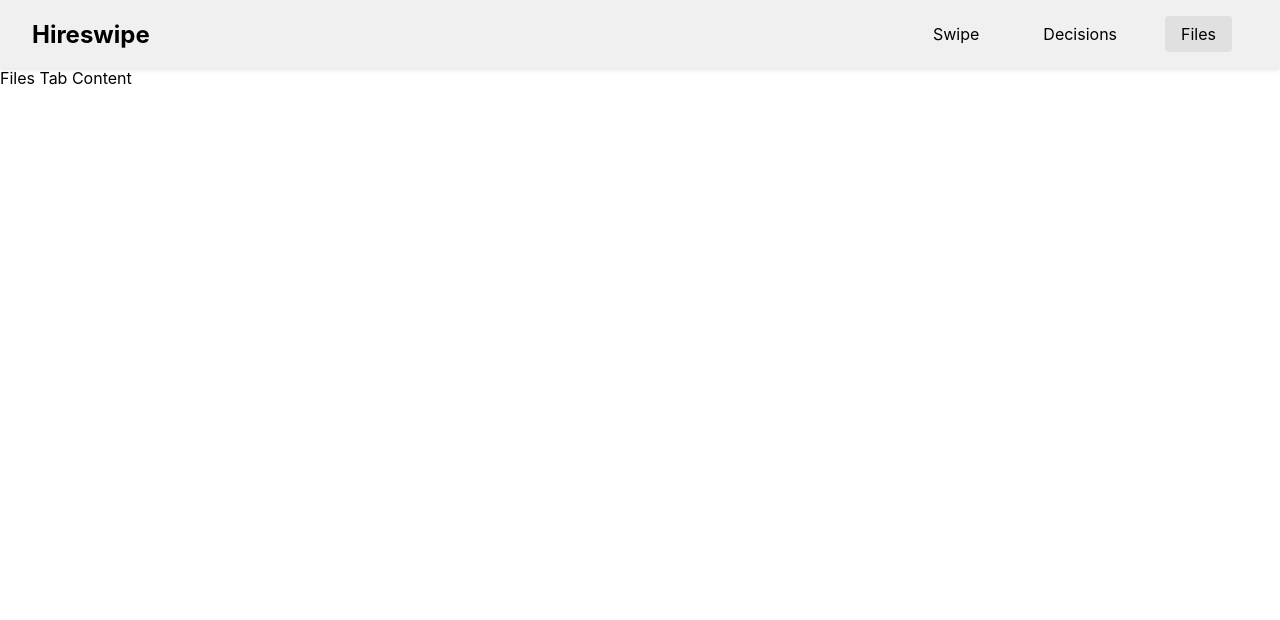
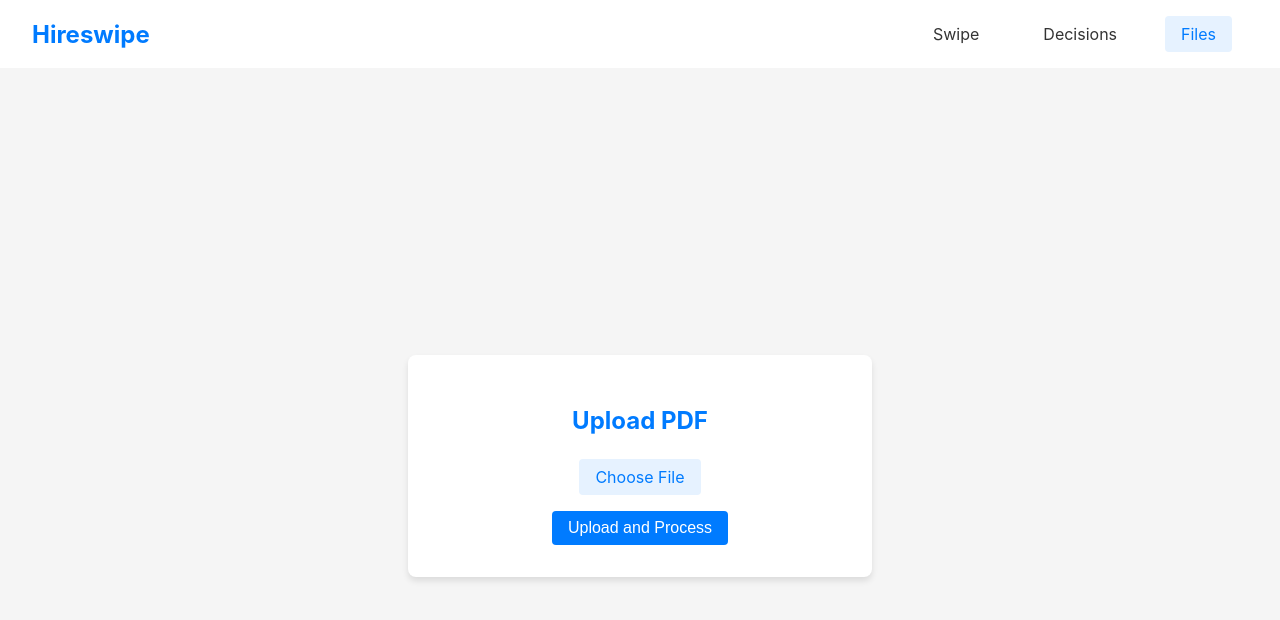
Before and after one commit to CheeseFone/hireswipe, a React (Create React App) app: page / in a window 1280 px wide. Both pictures are taken after a click on the item "Files". Shown: the top 620 px of the page. Built offline with nearby package versions, Linux system fonts and the light colour scheme.

Commit message:
files ui

```diff
--- a/src/App.tsx
+++ b/src/App.tsx
@@ -1,4 +1,4 @@
-import React, { useState, useEffect } from 'react';
+import React, { useState, useEffect, useCallback } from 'react';
 import Card from './Card';
 import leftImage from './imgs/left.png';
 import rightImage from './imgs/right.png';
@@ -87,6 +87,58 @@ const DecisionsView: React.FC<{ decisions: Decision[] }> = ({ decisions }) => {
   );
 };
 
+const FilesView: React.FC = () => {
+  const [selectedFile, setSelectedFile] = useState<File | null>(null);
+
+  const handleFileChange = (event: React.ChangeEvent<HTMLInputElement>) => {
+    const file = event.target.files?.[0];
+    if (file && file.type === 'application/pdf') {
+      setSelectedFile(file);
+    } else {
+      alert('Please select a PDF file.');
+      event.target.value = '';
+    }
+  };
+
+  const handleUpload = useCallback(() => {
+    if (selectedFile) {
+      const reader = new FileReader();
+      reader.onload = async (e) => {
+        const text = e.target?.result;
+        console.log('Processed PDF content:', text);
+        // Here you would typically send the text to a server for further processing
+      };
+      reader.readAsText(selectedFile);
+    }
+  }, [selectedFile]);
+
+  return (
+    <div style={filesViewStyle}>
+      <div style={fileUploadBoxStyle}>
+        <h2 style={fileUploadTitleStyle}>Upload PDF</h2>
+        <input
+          type="file"
+          accept=".pdf"
+          onChange={handleFileChange}
+          style={fileInputStyle}
+          id="file-input"
+        />
+        <label htmlFor="file-input" style={fileInputLabelStyle}>
+          Choose File
+        </label>
+        <button
+          onClick={handleUpload}
+          style={uploadButtonStyle}
+          disabled={!selectedFile}
+        >
+          Upload and Process
+        </button>
+        {selectedFile && <p style={selectedFileTextStyle}>Selected file: {selectedFile.name}</p>}
+      </div>
+    </div>
+  );
+};
+
 const App: React.FC = () => {
   const [activeTab, setActiveTab] = useState('Swipe');
   const [cards, setCards] = useState([
@@ -115,7 +167,7 @@ const App: React.FC = () => {
       <div style={contentStyle}>
         {activeTab === 'Swipe' && <SwipeView cards={cards} handleDelete={handleDelete} />}
         {activeTab === 'Decisions' && <DecisionsView decisions={decisions} />}
-        {activeTab === 'Files' && <div>Files Tab Content</div>}
+        {activeTab === 'Files' && <FilesView />}
       </div>
     </div>
   );
@@ -125,7 +177,7 @@ const appContainerStyle: React.CSSProperties = {
   height: '100vh',
   display: 'flex',
   flexDirection: 'column',
-  backgroundColor: 'white',
+  backgroundColor: '#f5f5f5',
   userSelect: 'none',
   overflow: 'hidden',
 };
@@ -135,13 +187,14 @@ const navStyle: React.CSSProperties = {
   justifyContent: 'space-between',
   alignItems: 'center',
   padding: '1rem 2rem',
-  backgroundColor: '#f0f0f0',
+  backgroundColor: '#ffffff',
   boxShadow: '0 2px 4px rgba(0,0,0,0.1)',
 };
 
 const logoStyle: React.CSSProperties = {
   fontSize: '1.5rem',
   fontWeight: 'bold',
+  color: '#007bff',
 };
 
 const tabListStyle: React.CSSProperties = {
@@ -156,8 +209,9 @@ const tabItemStyle = (isActive: boolean): React.CSSProperties => ({
   padding: '0.5rem 1rem',
   cursor: 'pointer',
   borderRadius: '4px',
-  backgroundColor: isActive ? '#e0e0e0' : 'transparent',
-  transition: 'background-color 0.3s',
+  backgroundColor: isActive ? '#e6f2ff' : 'transparent',
+  color: isActive ? '#007bff' : '#333',
+  transition: 'all 0.3s',
 });
 
 const contentStyle: React.CSSProperties = {
@@ -204,6 +258,7 @@ const decisionsViewStyle: React.CSSProperties = {
   display: 'flex',
   width: '100%',
   height: '100%',
+  backgroundColor: '#f5f5f5',
 };
 
 const columnStyle: React.CSSProperties = {
@@ -215,14 +270,73 @@ const columnStyle: React.CSSProperties = {
 const columnHeaderStyle: React.CSSProperties = {
   textAlign: 'center',
   marginBottom: '1rem',
+  color: '#007bff',
 };
 
 const decisionCardStyle: React.CSSProperties = {
-  backgroundColor: '#f0f0f0',
+  backgroundColor: '#ffffff',
   borderRadius: '8px',
   padding: '1rem',
   marginBottom: '1rem',
   boxShadow: '0 2px 4px rgba(0,0,0,0.1)',
 };
 
+const filesViewStyle: React.CSSProperties = {
+  display: 'flex',
+  flexDirection: 'column',
+  alignItems: 'center',
+  justifyContent: 'center',
+  padding: '2rem',
+  width: '100%',
+  height: '100%',
+  backgroundColor: '#f5f5f5',
+};
+
+const fileUploadBoxStyle: React.CSSProperties = {
+  backgroundColor: '#ffffff',
+  borderRadius: '8px',
+  padding: '2rem',
+  boxShadow: '0 4px 6px rgba(0, 0, 0, 0.1)',
+  display: 'flex',
+  flexDirection: 'column',
+  alignItems: 'center',
+  width: '100%',
+  maxWidth: '400px',
+};
+
+const fileUploadTitleStyle: React.CSSProperties = {
+  color: '#007bff',
+  marginBottom: '1.5rem',
+};
+
+const fileInputStyle: React.CSSProperties = {
+  display: 'none',
+};
+
+const fileInputLabelStyle: React.CSSProperties = {
+  backgroundColor: '#e6f2ff',
+  color: '#007bff',
+  padding: '0.5rem 1rem',
+  borderRadius: '4px',
+  cursor: 'pointer',
+  marginBottom: '1rem',
+  transition: 'background-color 0.3s',
+};
+
+const uploadButtonStyle: React.CSSProperties = {
+  backgroundColor: '#007bff',
+  color: 'white',
+  padding: '0.5rem 1rem',
+  border: 'none',
+  borderRadius: '4px',
+  cursor: 'pointer',
+  fontSize: '1rem',
+  transition: 'background-color 0.3s',
+};
+
+const selectedFileTextStyle: React.CSSProperties = {
+  marginTop: '1rem',
+  color: '#666',
+};
+
 export default App;
```
